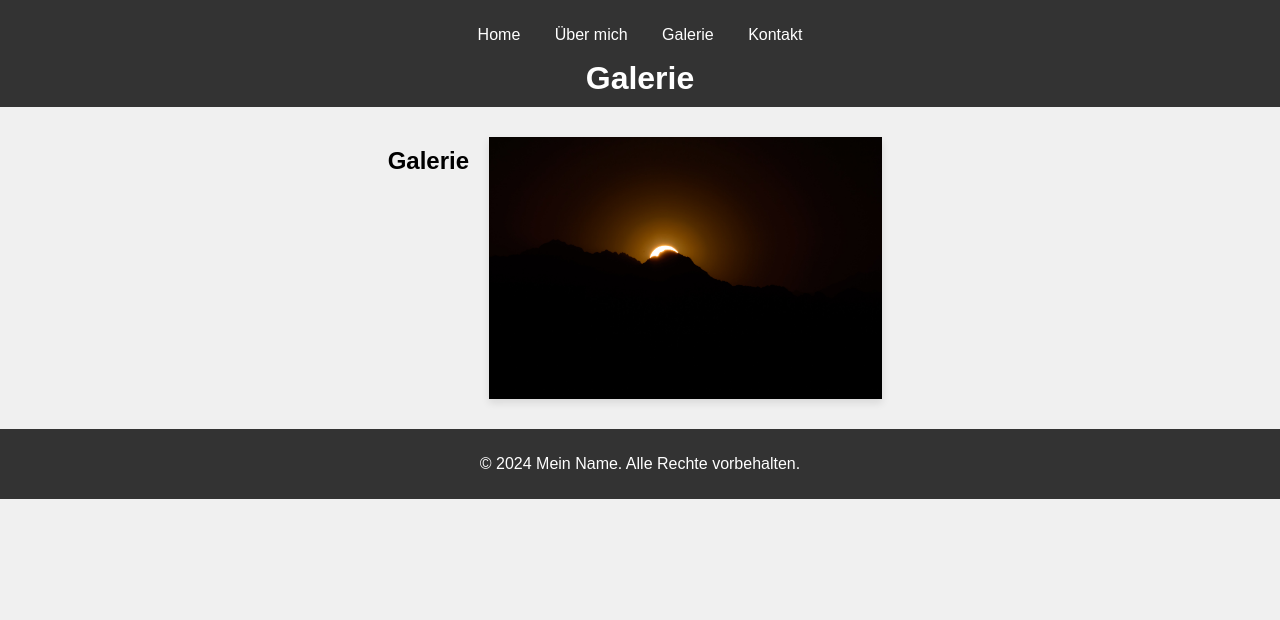
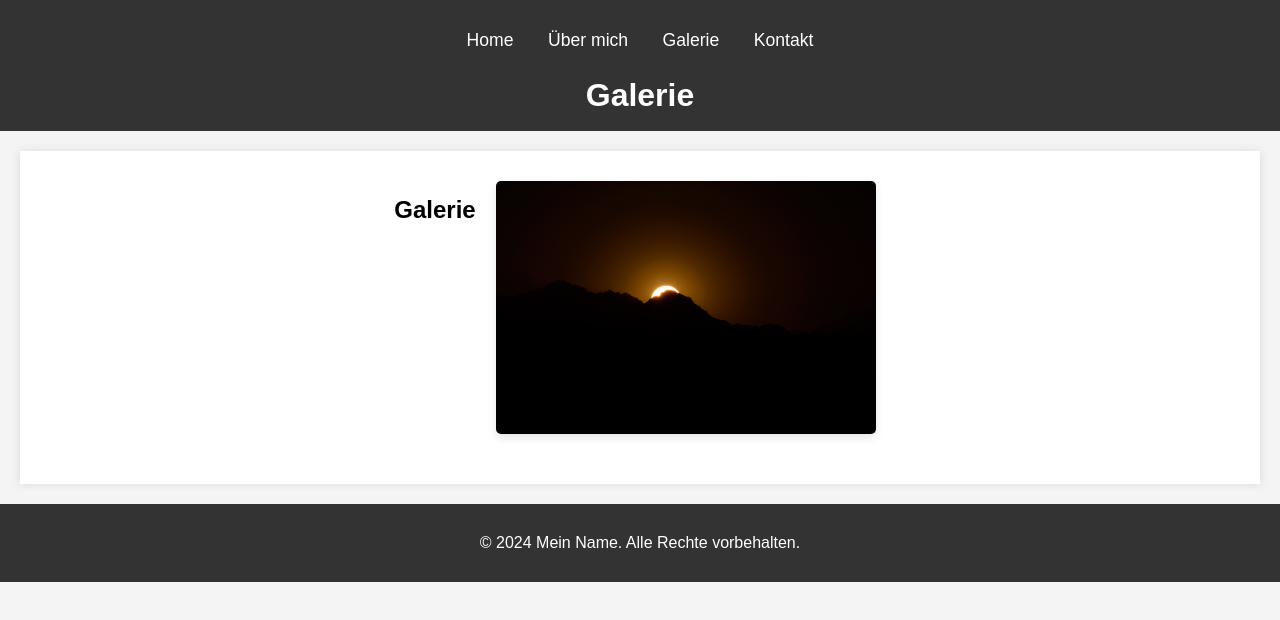
Before and after one commit to Alex98Evo/Portfolio-1, a plain HTML site: page gallery.html in a window 1280 px wide. Drawn offline with Linux system fonts and the light colour scheme.

Commit message:
Update styles.css

```diff
--- a/styles.css
+++ b/styles.css
@@ -2,7 +2,8 @@ body {
     font-family: Arial, sans-serif;
     margin: 0;
     padding: 0;
-    background-color: #f0f0f0;
+    background-color: #f4f4f4;
+    line-height: 1.6;
 }
 
 header {
@@ -12,8 +13,9 @@ header {
     text-align: center;
 }
 
-h1 {
+header h1 {
     margin: 0;
+    font-size: 2em;
 }
 
 nav ul {
@@ -29,10 +31,22 @@ nav ul li {
 nav ul li a {
     color: white;
     text-decoration: none;
+    font-size: 1.1em;
+}
+
+nav ul li a:hover {
+    text-decoration: underline;
 }
 
 main {
     padding: 20px;
+    margin: 20px;
+    background: white;
+    box-shadow: 0 0 10px rgba(0, 0, 0, 0.1);
+}
+
+section {
+    margin-bottom: 20px;
 }
 
 .gallery {
@@ -45,7 +59,10 @@ main {
 .image-container {
     width: calc(33.333% - 20px);
     margin: 10px;
-    box-shadow: 0 4px 8px rgba(0,0,0,0.1);
+    box-shadow: 0 4px 8px rgba(0, 0, 0, 0.1);
+    background: white;
+    border-radius: 5px;
+    overflow: hidden;
 }
 
 .image-container img {
@@ -62,4 +79,5 @@ footer {
     position: relative;
     bottom: 0;
     width: 100%;
+    margin-top: 20px;
 }
```
